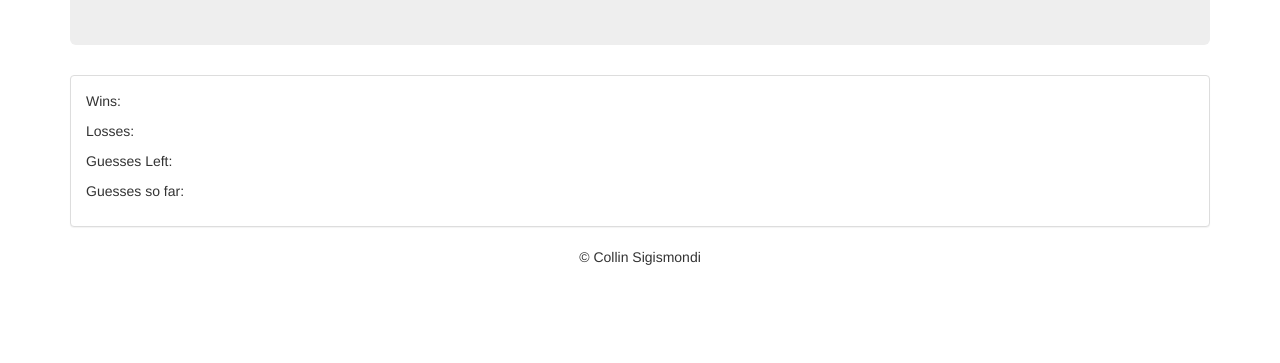
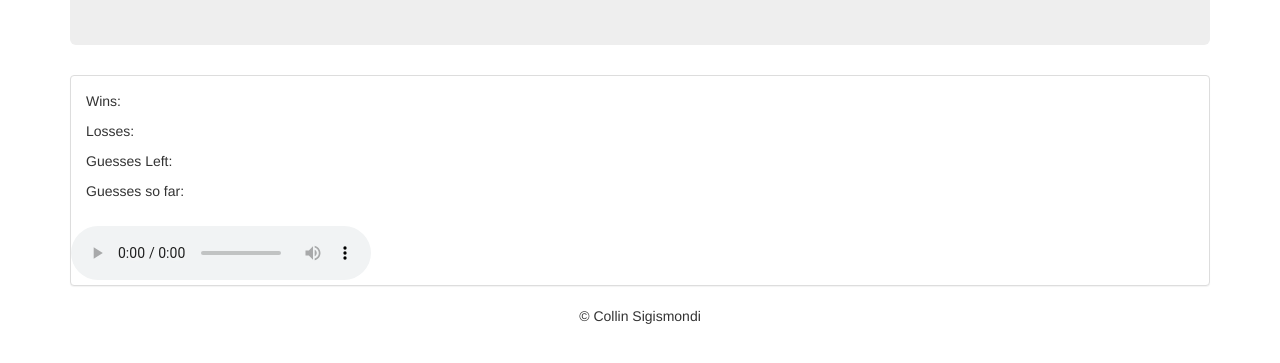
Before and after one commit to sigismondi/Psychic-Game, a plain HTML site: page index.html in a window 1280 px wide. Shown: the part 195-558 px from the top of the page. Drawn offline with nearby package versions, Linux system fonts and the light colour scheme.

Commit message:
added some finishing touches

```diff
--- a/assets/javascript/physic.js
+++ b/assets/javascript/physic.js
@@ -1,4 +1,3 @@
-
 var alphabet = ["a","b","c","d","e","f","g","h","i","j","k","l","m","n","o","p","q","r","s","t","u", "v", "x", "y", "z"];
 var wins = 0;
 var losses = 0;
@@ -49,4 +48,5 @@ if (userGuess == psychicLetter) {
     document.getElementById("losses").innerHTML = "Losses:" + losses;
     newGame();
 }
+
 };
--- a/index.html
+++ b/index.html
@@ -21,6 +21,11 @@
 		<p id = "left"> Guesses Left: </p>
 		<p id = "guesses"> Guesses so far: </p>
 	</div>
+	<div>
+	<audio controls autoplay loop>
+			<source src="../Psychic-Game/assets/Music/Thinking-music-full-version.mp3" type="audio/mpeg">
+			Your browser does not support the audio element.
+	</audio>
   </div>
 </div>
 <footer class="page-footer">
```
Also changed, not shown: 1 other file.
